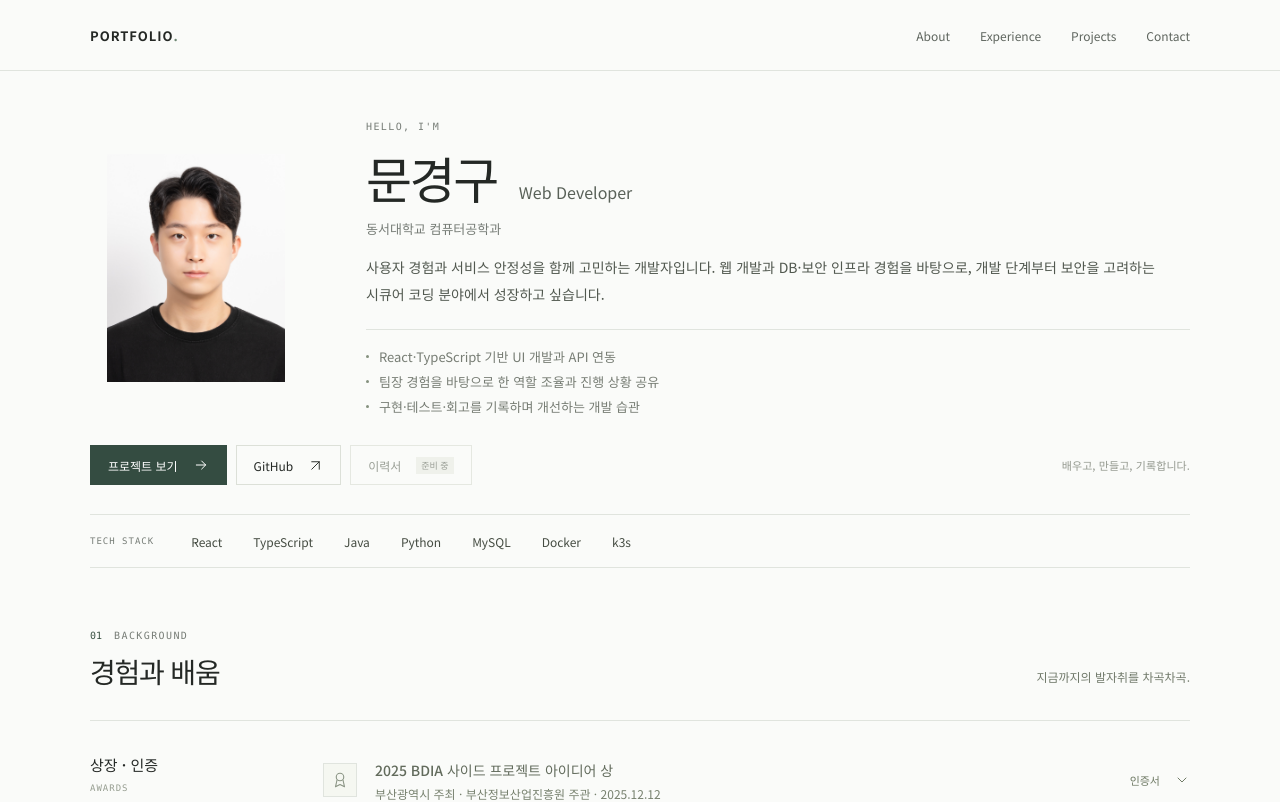
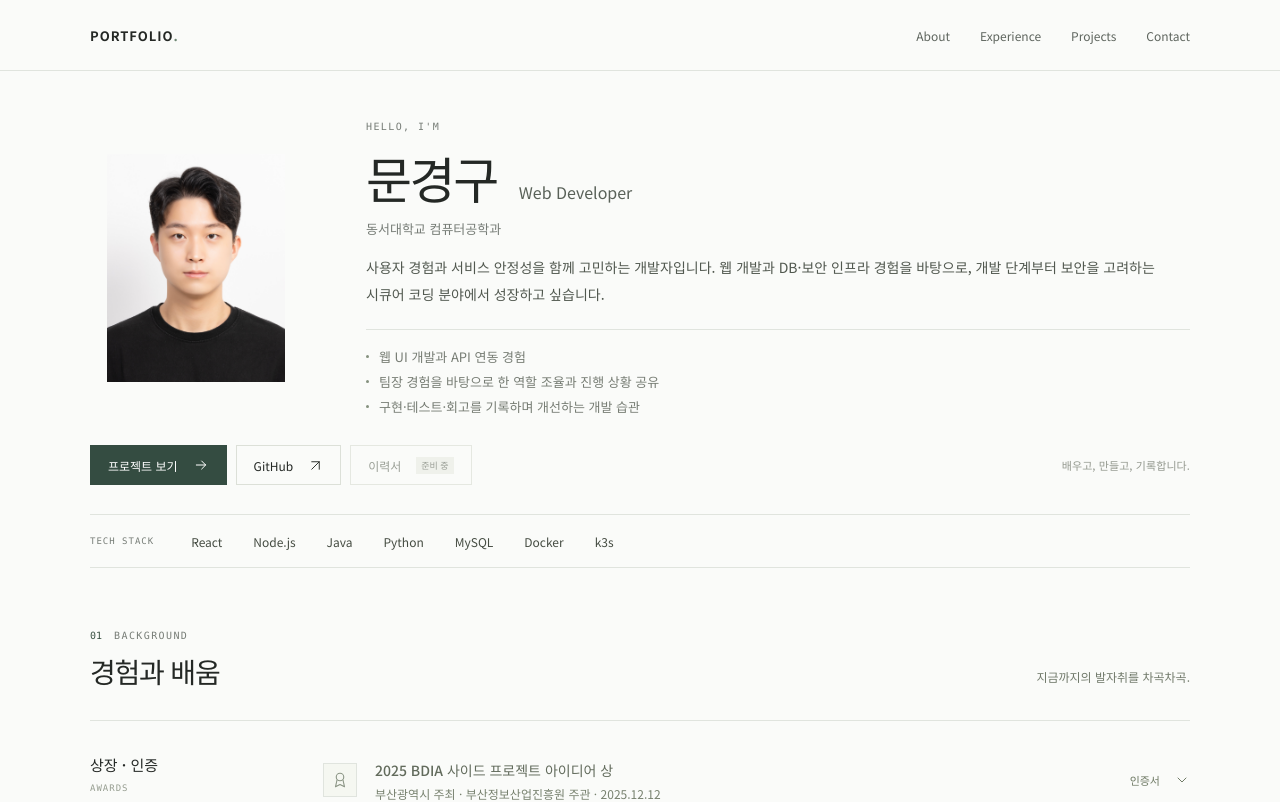
Before and after one commit to gyeonggumun/gyeonggu-portfolio, a React (Vite) app: page / in a window 1280 px wide. Shown: the top 802 px of the page. Built offline with nearby package versions, Linux system fonts and the light colour scheme.

Commit message:
fix(profile) : 상단 기술 목록과 웹 개발 소개 문구 수정

```diff
--- a/src/data/portfolio.js
+++ b/src/data/portfolio.js
@@ -6,7 +6,7 @@ export const profile = {
   introduction:
     "사용자 경험과 서비스 안정성을 함께 고민하는 개발자입니다. 웹 개발과 DB·보안 인프라 경험을 바탕으로, 개발 단계부터 보안을 고려하는 시큐어 코딩 분야에서 성장하고 싶습니다.",
   highlights: [
-    "React·TypeScript 기반 UI 개발과 API 연동",
+    "웹 UI 개발과 API 연동 경험",
     "팀장 경험을 바탕으로 한 역할 조율과 진행 상황 공유",
     "구현·테스트·회고를 기록하며 개선하는 개발 습관",
   ],
@@ -14,7 +14,7 @@ export const profile = {
   resume: null,
   github: "https://github.com/gyeonggumun",
   email: "lion989072@gmail.com",
-  stack: ["React", "TypeScript", "Java", "Python", "MySQL", "Docker", "k3s"],
+  stack: ["React", "Node.js", "Java", "Python", "MySQL", "Docker", "k3s"],
 };
 
 export const awards = [
```
